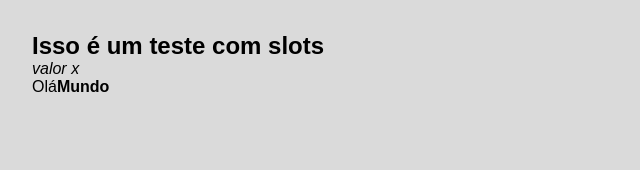
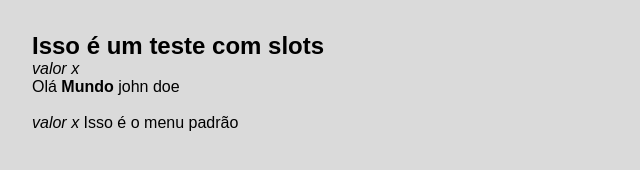
Before and after one commit to Milzerk/study-vue, a plain HTML site: page index.html in a window 1280 px wide. Shown: the whole page, without its empty margins (0-640 px from the left). Drawn offline with nearby package versions, Linux system fonts and the light colour scheme.

Commit message:
slots padrão

```diff
--- a/assets/js/script.js
+++ b/assets/js/script.js
@@ -11,11 +11,14 @@ Vue.component('menu-link', {
   template: `
       <div>
         <i>valor x</i>
-        <slot></slot>
+        <slot>Isso é o menu padrão</slot>
       <div>
     `
 });
 
 var vm = new Vue({
   el: "#app",
+  data: {
+    nome: 'john doe'
+  }
 });
--- a/index.html
+++ b/index.html
@@ -14,8 +14,10 @@
   <div id="app">
     <navigation-link>
       <menu-link>
-        <p>Olá<b>Mundo</b></p>
+        <p>Olá <b>Mundo</b> {{nome}}</p>
       </menu-link>
+      <br>
+      <menu-link></menu-link>
     </navigation-link>
   </div>
 
```
